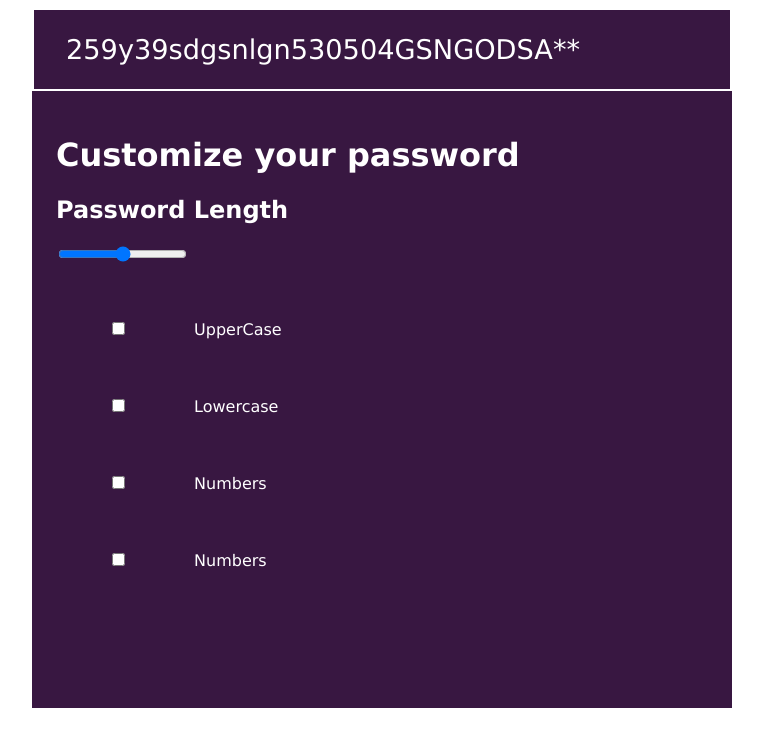
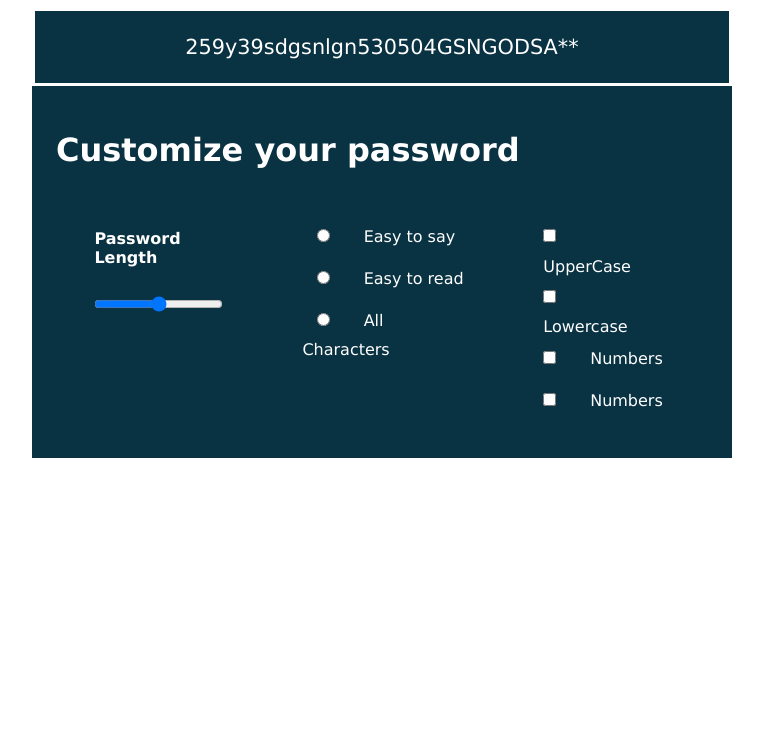
Before and after one commit to Shonn-Shonn/random-password, a plain HTML site: page index.html in a window 1280 px wide. Shown: the whole page, without its empty margins (258-1021 px from the left). Drawn offline with Linux system fonts and the light colour scheme.

Commit message:
add: new

```diff
--- a/index.html
+++ b/index.html
@@ -11,8 +11,23 @@
           <div class="show-password">259y39sdgsnlgn530504GSNGODSA**</div>
           <div class="action">
             <h1>Customize your password</h3>
-            <h2>Password Length</h6>
-            <input type="range" name="range" min="0" max="10"/>
+
+
+           <div class="wrapper">
+
+            <div class="range">
+                <h4>Password Length</h6>
+                <input type="range" name="range" min="0" max="10"/>
+            </div>
+
+            <div class="radio">
+                <input type="radio" id="say" name="easy" value="easy">
+                <label for="say">Easy to say</label><br>
+                <input type="radio" id="read" name="read" value="read">
+                <label for="read">Easy to read</label><br>
+                <input type="radio" id="all" name="all" value="all">
+                <label for="javascript">All Characters</label>
+            </div>
 
             <div class="checkbox">
                 <input type="checkbox" id="uppercase" name="uppercase" value="uppercase">
@@ -24,6 +39,7 @@
                 <input type="checkbox" id="symbols" name="symbols" value="symbols">
                 <label for="vehicle3">Numbers</label><br>
             </div>
+           </div>
 
 
           </div>
--- a/style.css
+++ b/style.css
@@ -4,21 +4,21 @@ body{
 
 .container
 {
-    background-color: rgb(56, 23, 65);
+    background-color: rgb(9, 50, 66);
     margin: 0 auto;
     width: 700px;
-    height: 700px;
+    height: 450px;
     color: white;
     display: flex;
     flex-direction: column;
-
 }
 
 .show-password
 {
-    border:2px solid white;
+    border:3px solid white;
     padding: 1.5rem 2rem;
-    font-size:1.7rem;
+    font-size:1.3rem;
+    text-align: center;
 }
 
 .action
@@ -26,12 +26,18 @@ body{
     margin: 1.5rem;
 }
 
-.checkbox
+.wrapper
+{
+    display: flex;
+    justify-content: space-around;
+}
+
+.checkbox,.radio,.range
 {
     margin:1.5rem;
 }
 
-.checkbox > *
+.checkbox > * , .radio > * , .range > *
 {
-    margin: 2rem;
+    margin: .9rem;
 }
```
